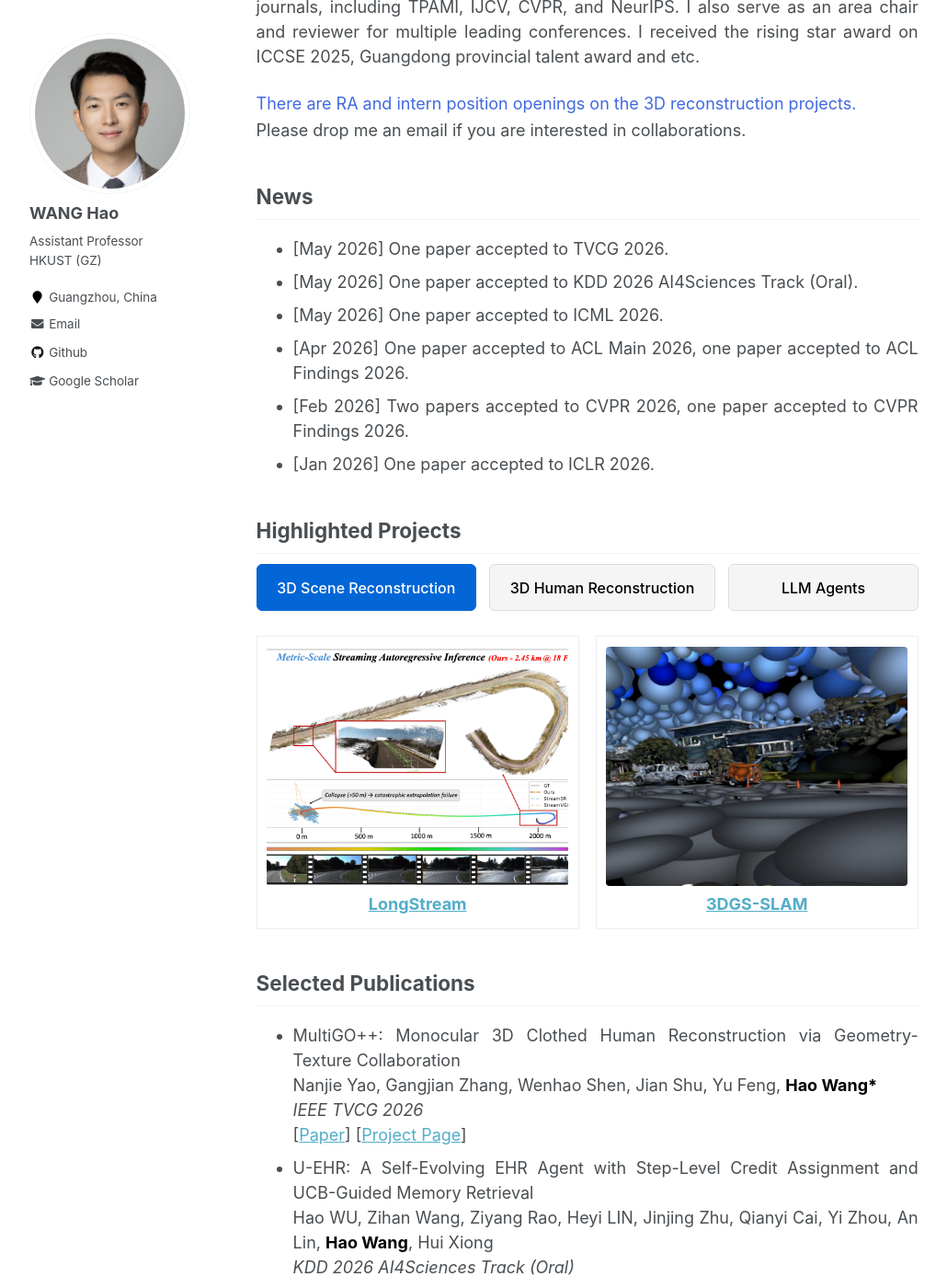
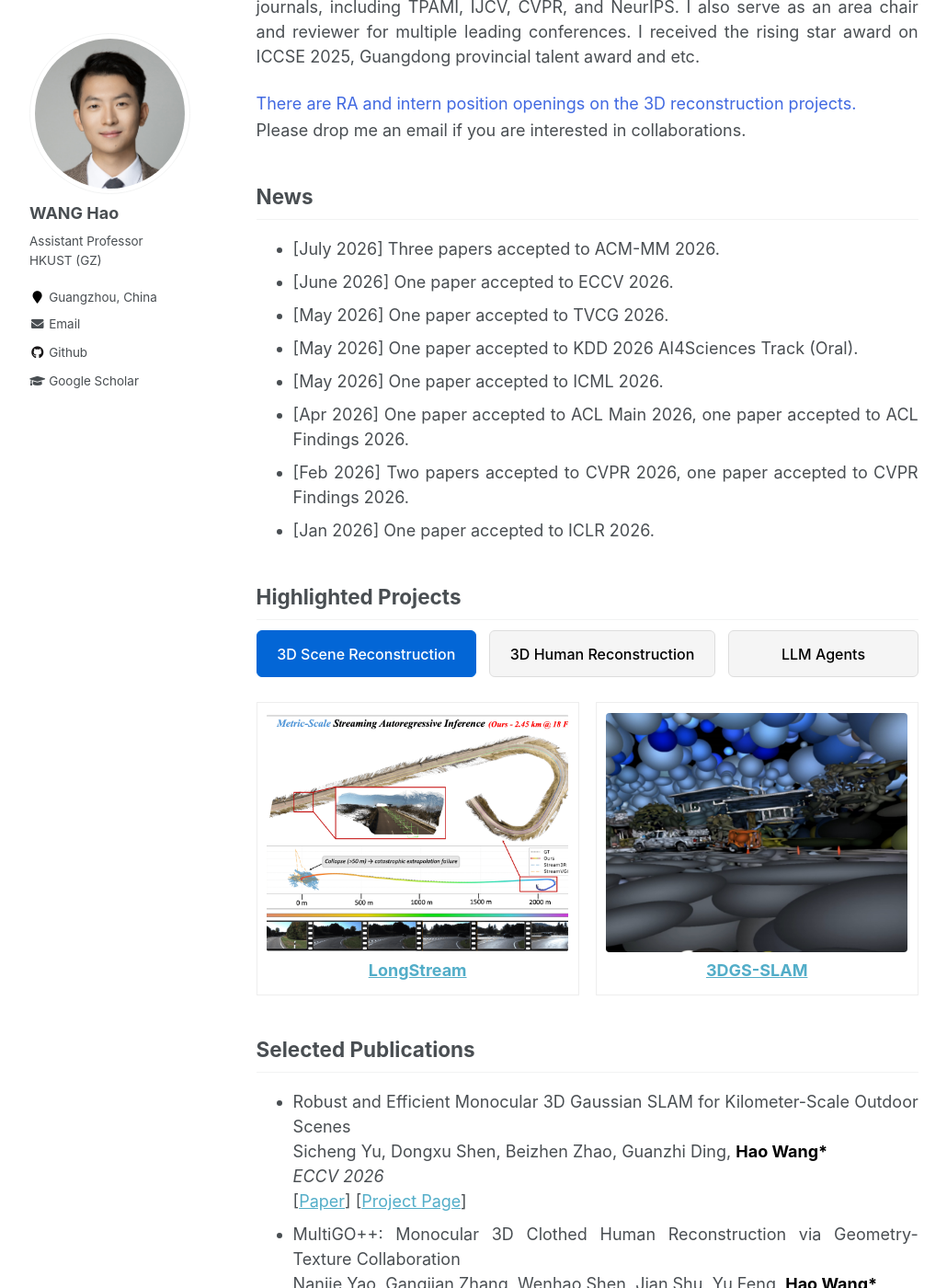
Before and after one commit to hwang1996/hwang1996.github.io, a Jekyll site: the page built from _pages/about.md, in a window 1280 px wide and 1400 px high, scrolled down 353 px. Shown: the whole window at 92% size, without its empty margins (26-1056 px from the left). Built offline with Jekyll 4.4.1, drawn with Linux system fonts in a browser that asks for light colours.

Commit message:
7.25 update

```diff
--- a/_pages/about.md
+++ b/_pages/about.md
@@ -142,6 +142,8 @@ Please check my [recruitment page](https://wanghao.tech/recruitment/). -->
 ## News
 
 
+* [July 2026] Three papers accepted to ACM-MM 2026.
+* [June 2026] One paper accepted to ECCV 2026.
 * [May 2026] One paper accepted to TVCG 2026.
 * [May 2026] One paper accepted to KDD 2026 AI4Sciences Track (Oral).
 * [May 2026] One paper accepted to ICML 2026.
@@ -273,7 +275,14 @@ document.addEventListener('DOMContentLoaded', function () {
 
 <ul>
 
-
+<li>
+  Robust and Efficient Monocular 3D Gaussian SLAM for Kilometer-Scale Outdoor Scenes
+  <br/>
+  Sicheng Yu, Dongxu Shen, Beizhen Zhao, Guanzhi Ding,
+  <strong><font color="black">Hao Wang*</font></strong>
+  <br/><i>ECCV 2026</i> <br>
+  [<a href="https://arxiv.org/abs/2606.30436">Paper</a>] [<a href="https://github.com/3DAgentWorld/KiloGS-SLAM">Project Page</a>]
+</li>
 
 <li>
   MultiGO++: Monocular 3D Clothed Human Reconstruction via Geometry-Texture Collaboration
```
Also changed, not shown: 1 other file.
